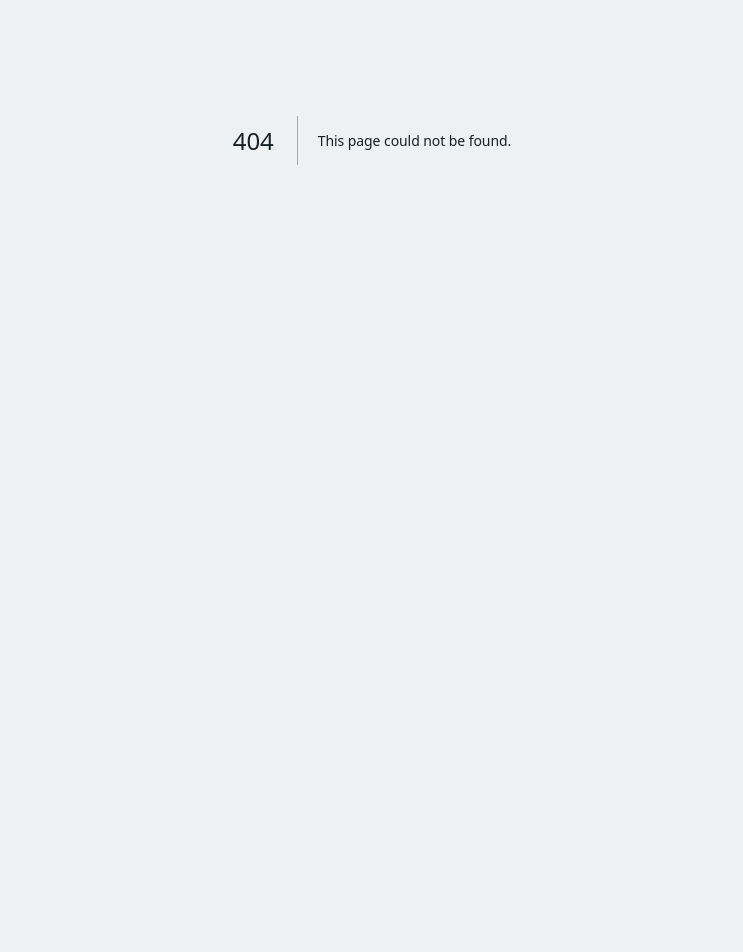
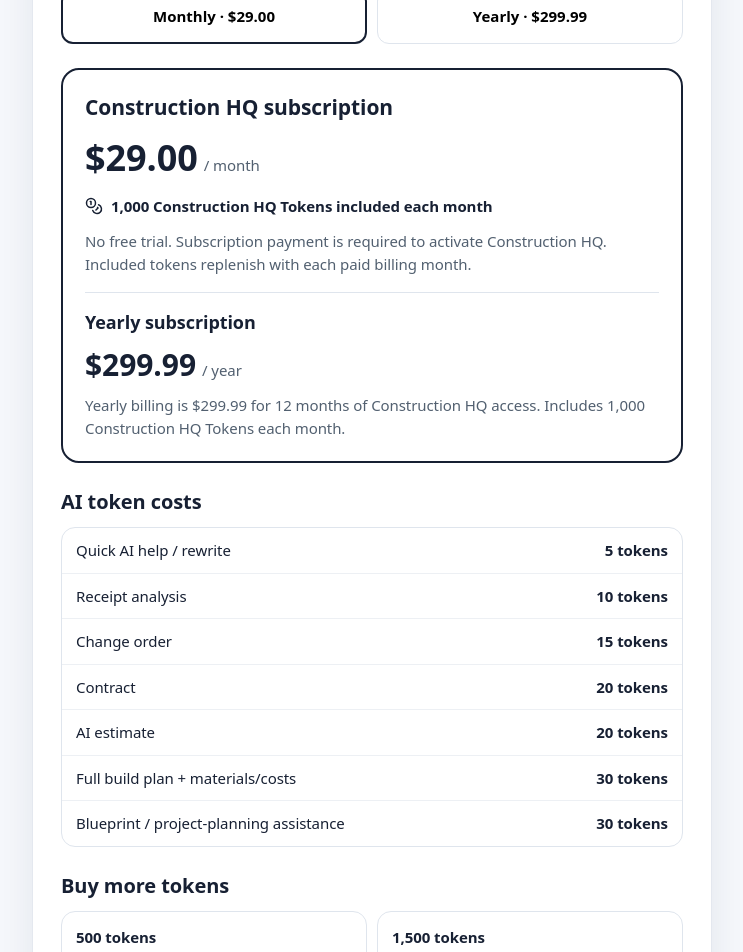
Before and after one commit to stevensapps-ash/ConstructionHQ-app, a Next.js app: page /subscribe in a window 1280 px wide. Before the commit this address had no page. Shown: the part 260-1212 px from the top of the page, without its empty margins (268-1011 px from the left). Before the commit the page ends 800 px from the top, so only its background shows below. Built offline with nearby package versions, Linux system fonts and the light colour scheme.

Commit message:
Copy app/subscribe/page.tsx

```diff
--- /dev/null
+++ b/app/subscribe/page.tsx
@@ -0,0 +1,75 @@
+'use client'
+
+import { useState } from 'react'
+import Link from 'next/link'
+import { CheckCircle2, Coins, CreditCard, HardHat, ShieldCheck } from 'lucide-react'
+
+const YEARLY_PRICE='$299.99'
+const MONTHLY_PRICE='$29.00'
+const TOKEN_PACKS=[
+  {tokens:'500',price:'$4.99'},
+  {tokens:'1,500',price:'$9.99'},
+  {tokens:'4,000',price:'$19.99'},
+  {tokens:'10,000',price:'$39.99'},
+]
+const AI_COSTS=[
+  ['Quick AI help / rewrite','5'],
+  ['Receipt analysis','10'],
+  ['Change order','15'],
+  ['Contract','20'],
+  ['AI estimate','20'],
+  ['Full build plan + materials/costs','30'],
+  ['Blueprint / project-planning assistance','30'],
+]
+
+export default function SubscribePage(){
+  const [plan,setPlan]=useState<'monthly'|'yearly'>('monthly')
+  const [submitting,setSubmitting]=useState(false)
+  const [paymentError,setPaymentError]=useState('')
+  async function startMoovCheckout(){
+    setSubmitting(true)
+    setPaymentError('')
+    try {
+      const r=await fetch('/api/moov/checkout',{method:'POST',headers:{'Content-Type':'application/json'},body:JSON.stringify({plan})})
+      const body=await r.json().catch(()=>({}))
+      if(!r.ok||!body.url) throw new Error(body.error||'Moov checkout is not ready.')
+      window.location.assign(body.url)
+    } catch (error) {
+      setPaymentError(error instanceof Error?error.message:'Unable to start checkout.')
+    } finally {
+      setSubmitting(false)
+    }
+  }
+  return <main style={{minHeight:'100vh',background:'#f5f7fb',padding:'32px 18px',fontFamily:'system-ui',color:'#172033'}}>
+    <section style={{maxWidth:680,margin:'0 auto',background:'#fff',border:'1px solid #e4e8ef',borderRadius:22,padding:28,boxShadow:'0 12px 35px rgba(20,35,60,.08)'}}>
+      <div style={{display:'flex',alignItems:'center',gap:10,fontWeight:800,fontSize:22}}><HardHat/>Construction HQ</div>
+      <h1 style={{fontSize:32,margin:'24px 0 8px'}}>Activate your company workspace</h1>
+      <p style={{lineHeight:1.6,color:'#526070'}}>Construction HQ keeps your projects, AI estimates, build plans, invoices, customers and company records organized in one private workspace.</p>
+
+      <div style={{display:'grid',gridTemplateColumns:'repeat(2,minmax(0,1fr))',gap:10,margin:'20px 0'}}><button onClick={()=>setPlan('monthly')} style={{padding:14,borderRadius:12,border:plan==='monthly'?'2px solid #172033':'1px solid #dfe5ed',background:'#fff',fontWeight:800}}>Monthly · $29.00</button><button onClick={()=>setPlan('yearly')} style={{padding:14,borderRadius:12,border:plan==='yearly'?'2px solid #172033':'1px solid #dfe5ed',background:'#fff',fontWeight:800}}>Yearly · $299.99</button></div><div style={{margin:'24px 0',padding:22,border:'2px solid #172033',borderRadius:18}}>
+        <div style={{fontWeight:800,fontSize:21}}>Construction HQ subscription</div>
+        <div style={{display:'flex',alignItems:'baseline',gap:6,marginTop:8}}><strong style={{fontSize:36}}>{plan==='monthly'?MONTHLY_PRICE:YEARLY_PRICE}</strong><span style={{color:'#526070'}}>{plan==='monthly'?'/ month':'/ year'}</span></div>
+        <div style={{display:'flex',alignItems:'center',gap:8,marginTop:10,fontWeight:700}}><Coins size={18}/>1,000 Construction HQ Tokens included each month</div>
+        <p style={{margin:'12px 0 0',color:'#526070',lineHeight:1.55}}>No free trial. Subscription payment is required to activate Construction HQ. Included tokens replenish with each paid billing month.</p>
+        <div style={{marginTop:16,paddingTop:16,borderTop:'1px solid #dfe5ed'}}><div style={{fontWeight:800,fontSize:18}}>Yearly subscription</div><div style={{display:'flex',alignItems:'baseline',gap:6,marginTop:6}}><strong style={{fontSize:30}}>{YEARLY_PRICE}</strong><span style={{color:'#526070'}}>/ year</span></div><p style={{margin:'7px 0 0',color:'#526070',lineHeight:1.5}}>Yearly billing is $299.99 for 12 months of Construction HQ access. Includes 1,000 Construction HQ Tokens each month.</p></div>
+      </div>
+
+      <h2 style={{fontSize:20,margin:'24px 0 10px'}}>AI token costs</h2>
+      <div style={{border:'1px solid #dfe5ed',borderRadius:14,overflow:'hidden'}}>
+        {AI_COSTS.map(([feature,cost],i)=><div key={feature} style={{display:'flex',justifyContent:'space-between',gap:16,padding:'11px 14px',borderTop:i?'1px solid #edf0f4':'none'}}><span>{feature}</span><strong>{cost} tokens</strong></div>)}
+      </div>
+
+      <h2 style={{fontSize:20,margin:'24px 0 10px'}}>Buy more tokens</h2>
+      <div style={{display:'grid',gridTemplateColumns:'repeat(2,minmax(0,1fr))',gap:10}}>
+        {TOKEN_PACKS.map(pack=><div key={pack.tokens} style={{border:'1px solid #dfe5ed',borderRadius:14,padding:14}}><strong>{pack.tokens} tokens</strong><div style={{fontSize:20,fontWeight:800,marginTop:5}}>{pack.price}</div></div>)}
+      </div>
+      <p style={{fontSize:13,color:'#667386',lineHeight:1.5}}>Tokens are used only for AI-powered features. Purchased token packs remain available until used.</p>
+
+      <p style={{margin:'22px 0 14px',color:'#526070',lineHeight:1.55}}>Secure subscription checkout is handled by Moov. Your Moov credentials stay on the server and are never shown in the browser.</p>
+      <button onClick={startMoovCheckout} disabled={submitting} style={{width:'100%',display:'flex',justifyContent:'center',alignItems:'center',gap:8,background:'#172033',color:'#fff',padding:'14px 18px',borderRadius:12,border:0,fontWeight:800,cursor:'pointer'}}><CreditCard size={18}/>{submitting?'Opening secure checkout…':`Continue to Moov · ${plan==='monthly'?MONTHLY_PRICE:YEARLY_PRICE}`}</button>
+      {paymentError&&<div style={{marginTop:12,padding:12,borderRadius:10,background:'#fff3f1',color:'#9f2d20',fontWeight:700}}>{paymentError}</div>}
+      <div style={{display:'flex',gap:8,alignItems:'flex-start',marginTop:22,color:'#526070',fontSize:14,lineHeight:1.5}}><ShieldCheck size={18} style={{flex:'0 0 auto'}}/><span>Construction HQ does not store your card or bank details. Payment information is handled by Moov.</span></div>
+      <p style={{textAlign:'center',marginTop:22,fontSize:14}}><Link href="/login">Return to sign in</Link></p>
+    </section>
+  </main>
+}
```
